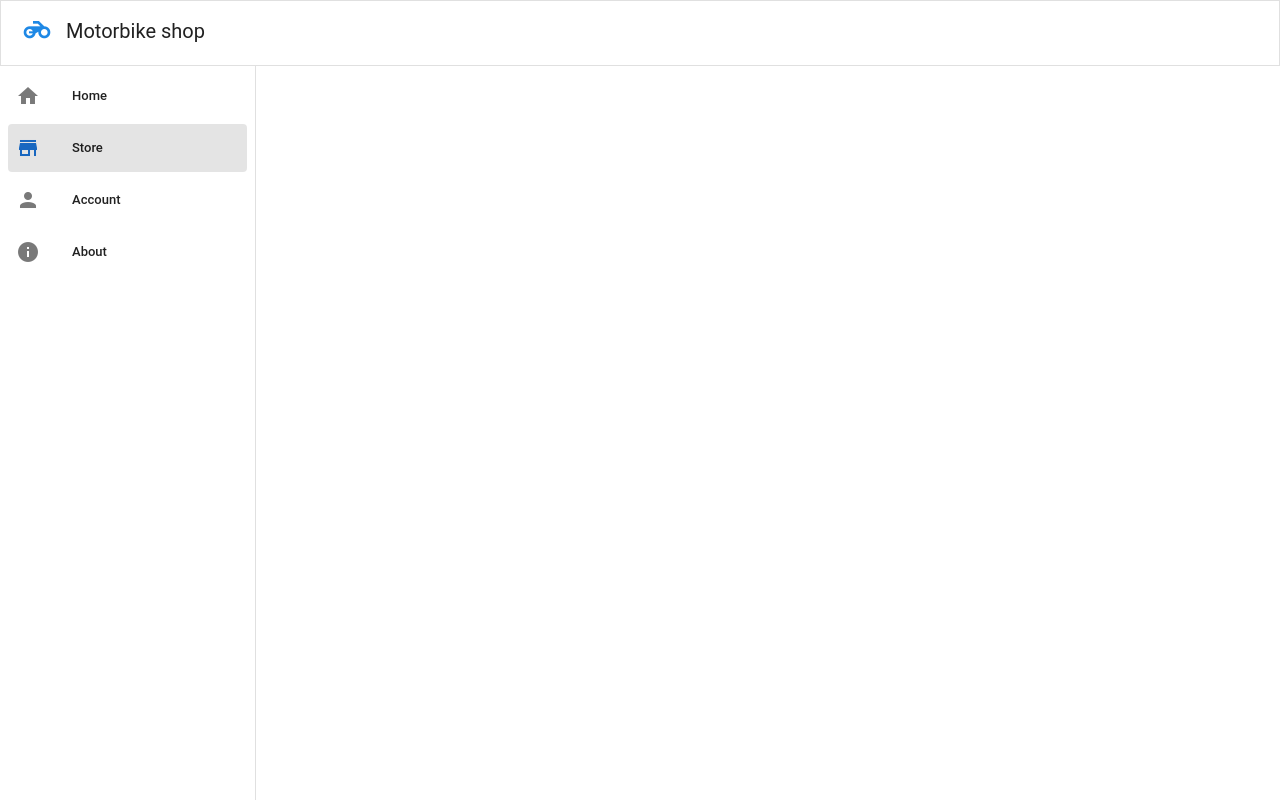
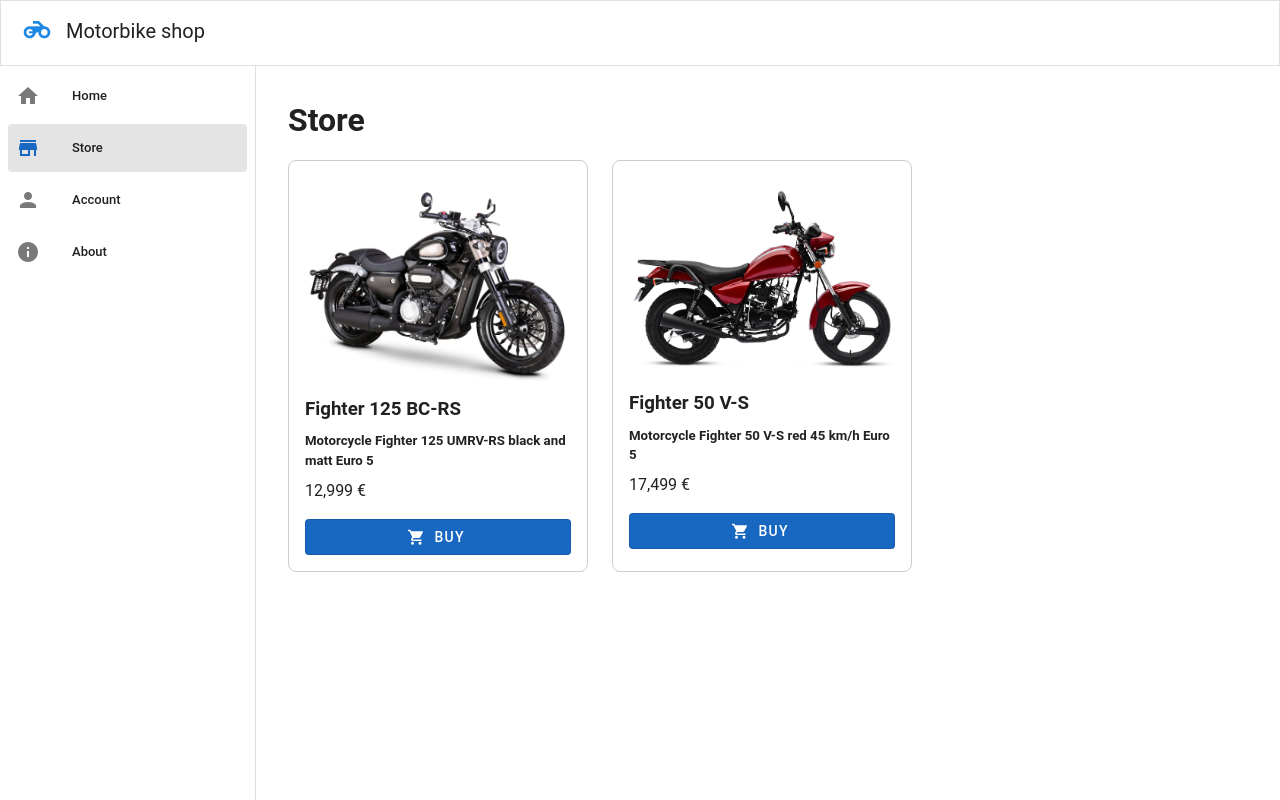
Before and after one commit to ehsan1233/motorbike-frontend, a Vue app: page /store in a window 1280 px wide. Built offline with nearby package versions, Linux system fonts and the light colour scheme.

Commit message:
feat: add storeView containing mocked products

```diff
--- a/src/router/index.ts
+++ b/src/router/index.ts
@@ -8,6 +8,11 @@ const router = createRouter({
       path: '/',
       name: 'home',
       component: HomeView,
+    },
+    {
+      path: '/store',
+      name: 'store',
+      component: () => import('../views/StoreView.vue'),
     },
     // {
     // path: '/about',
--- /dev/null
+++ b/src/views/StoreView.vue
@@ -0,0 +1,43 @@
+<script setup lang="ts">
+import ProductTile from '@/components/ProductTile/ProductTile.vue'
+
+const products = [
+  {
+    name: 'Fighter 125 BC-RS',
+    price: '12,999 €',
+    image: new URL('@/assets/Fighter-125.jpg', import.meta.url).href,
+    description: 'Motorcycle Fighter 125 UMRV-RS black and matt Euro 5',
+  },
+  {
+    name: 'Fighter 50 V-S',
+    price: '17,499 €',
+    image: new URL('@/assets/Fighter-50.jpg', import.meta.url).href,
+    description: 'Motorcycle Fighter 50 V-S red 45 km/h Euro 5',
+  },
+]
+</script>
+
+<template>
+  <div class="store-view">
+    <h1 class="store-view__heading">Store</h1>
+    <div class="store-view__grid" tabindex="5">
+      <ProductTile v-for="(product, index) in products" :key="index" v-bind="product" />
+    </div>
+  </div>
+</template>
+
+<style scoped lang="scss">
+.store-view {
+  padding: 2rem;
+
+  &__heading {
+    margin-bottom: 1rem;
+  }
+
+  &__grid {
+    display: flex;
+    flex-wrap: wrap;
+    gap: 1.5rem;
+  }
+}
+</style>
```
Also changed, not shown: src/assets/Fighter-50.jpg (added).
